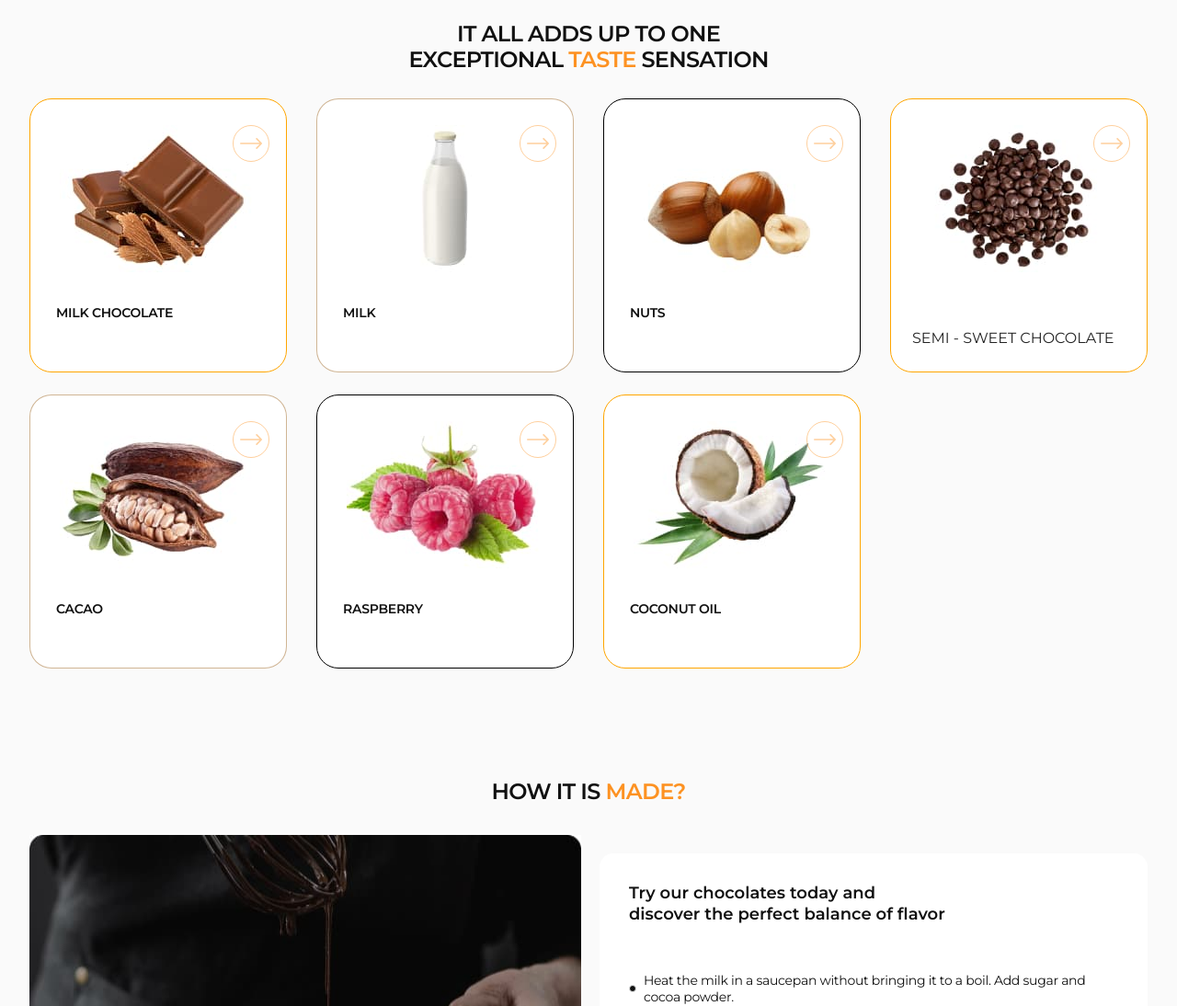
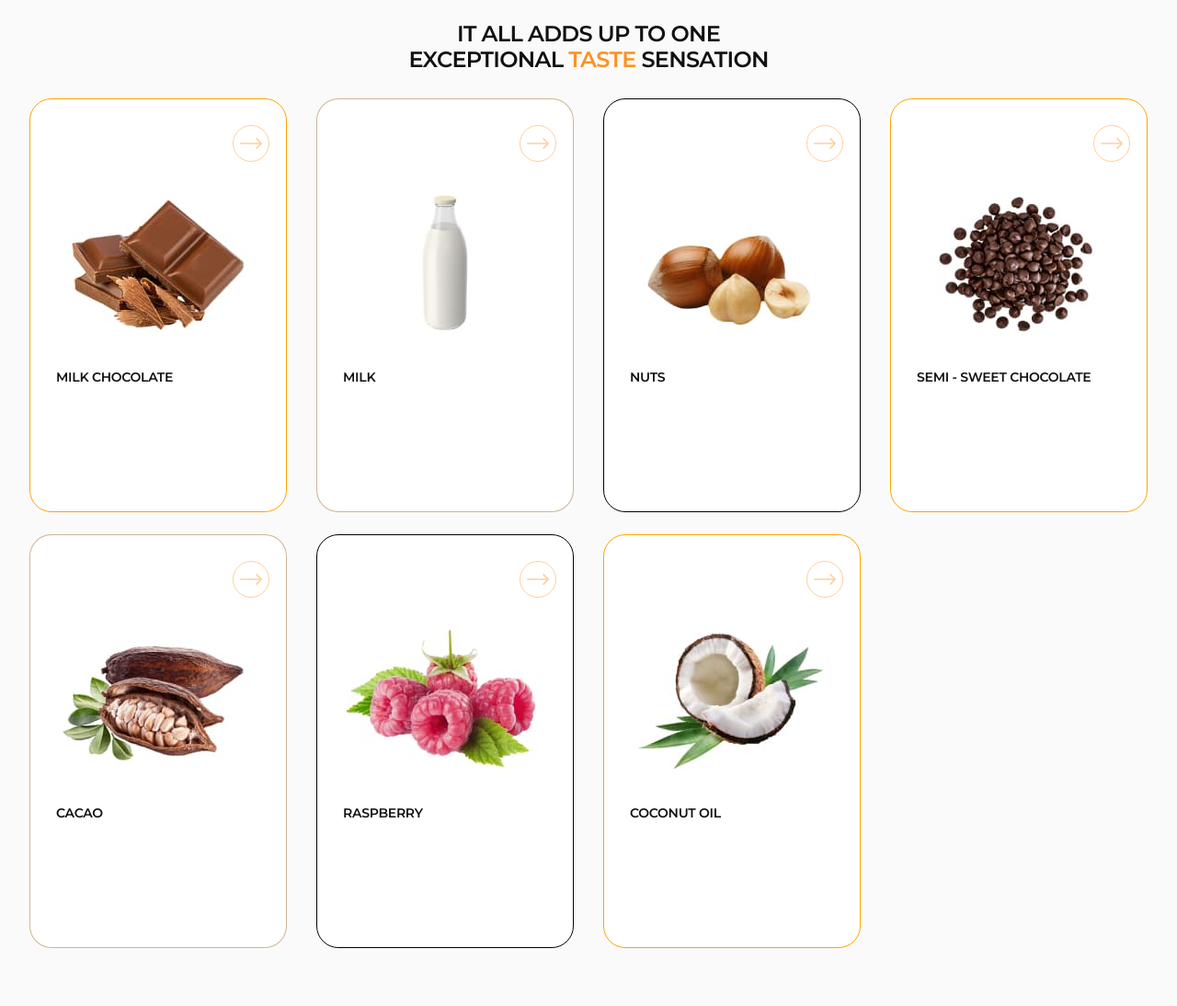
Before and after one commit to Kate-Iva/project-sweets, a website built with Vite: page src/index.html in a window 1280 px wide. Shown: the part 1100-2194 px from the top of the page at 92% size. Built offline with nearby package versions, Linux system fonts and the light colour scheme.

Commit message:
Taste cards fixed

```diff
--- a/src/css/taste.css
+++ b/src/css/taste.css
@@ -51,9 +51,8 @@ padding: 28px 23px;
 
 position: relative;
 border-radius: 24px;
-/*background: transparent;
-max-width: 335px;*/
 width: 100%;
+height: 450px;
 }
 
 
@@ -104,7 +103,7 @@ margin-bottom: 30px;
     background-color: #FD9222;
     border: 1px solid #FD9222;
     cursor: pointer;
-    padding: 6px 16px;
+   /* */padding: 6px 16px;
     margin-right: 6px;
     transition: background-color 250ms cubic-bezier(0.4, 0, 0.2, 1),
     color 250ms cubic-bezier(0.4, 0, 0.2, 1);
@@ -126,7 +125,7 @@ font-weight: 400;
 border-radius: 100px;
 border: 1px solid #FD9222;
 background-color: transparent;
-padding: 6px 16px;
+/**/padding: 6px 16px;
 transition: background-color 250ms cubic-bezier(0.4, 0, 0.2, 1),
 color 250ms cubic-bezier(0.4, 0, 0.2, 1);
 display: inline-flex;
@@ -152,13 +151,13 @@ letter-spacing: -0.02em;
     transition: 2s;
     backface-visibility: hidden;
     border-radius: 24px;
-    height: 30vh;
+    padding-top: 30%;
   }
 
   .card__back{
     position: absolute;
     left: 0;
-    top: 0;
+    top: 30px;
     transition: 2s;
     transform: rotateY(180deg);
     backface-visibility: hidden;
@@ -169,7 +168,7 @@ letter-spacing: -0.02em;
     border-radius: 24px;
     padding: 28px;
     width: 100%;
-    height: 100%;
+
   }
 
   .taste-item.is-flipped .card__front {
@@ -220,14 +219,18 @@ transform: rotateY(180deg);
 @media screen and (min-width: 1280px) {
     .taste-item {
         width: calc((100% - 32px * 3) / 4);
+        height: 450px;
+    }
+    .card__back {
+        top: 0;
     }
 .taste-right-btn {
-padding: 5px;
-margin-right: 3px;
+/*padding: 5px;
+margin-right: 3px;*/
 }
 
 .taste-benefits-btn {
-padding: 5px;
+/*padding: 5px;*/
 }
 .swiper-button-next {
     left: 220px;
--- a/src/partials/taste.html
+++ b/src/partials/taste.html
@@ -84,11 +84,11 @@
             <div class="card__front">
 
             <img class="taste-img" src="images/section2-3/img-4.jpg" alt="SEMI - SWEET CHOCOLATE"/>
-            <br class="taste-subtitle">SEMI - SWEET CHOCOLATE</h3>
+            <h3 class="taste-subtitle">SEMI - SWEET CHOCOLATE</h3>
             </div>
 
             <div class="card__back">
-                <h3 class="taste-back-title">semi - sweet chocolatee</h3>
+                <h3 class="taste-back-title">semi - sweet <br> chocolatee</h3>
                 <div class="taste-buttons">
                     <button type="button" class="taste-right-btn">semi - sweet chocolate</button>
                     <a href="" class="taste-benefits-btn">the benefits</a>
```
